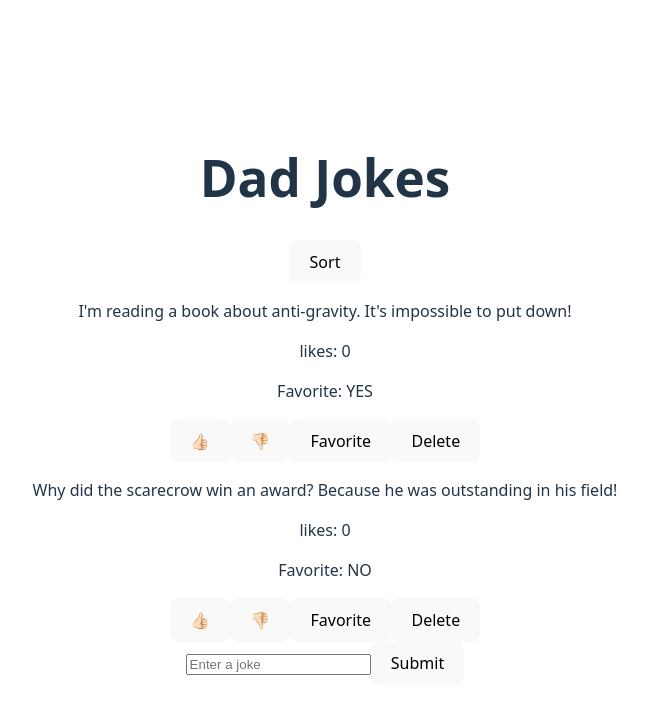
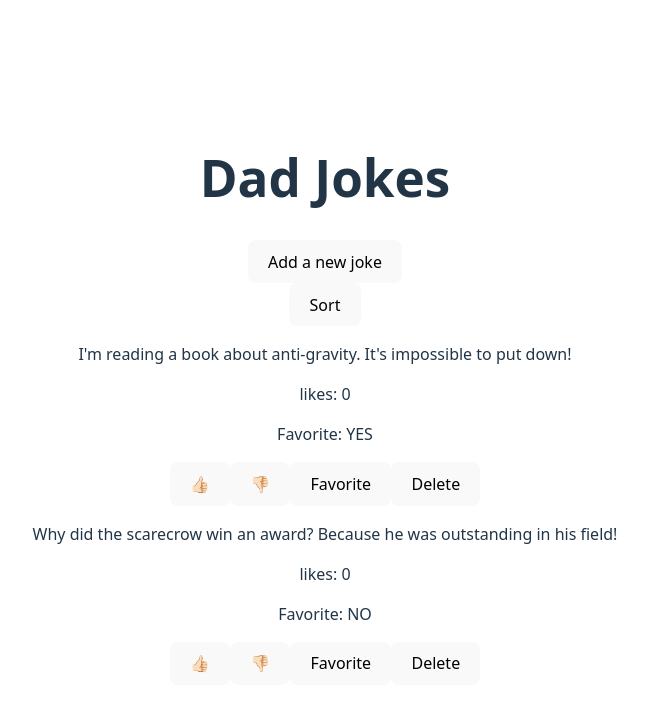
Before and after one commit to manikantareddy268/Sam-react, a React (Vite) app: page / in a window 1280 px wide. Shown: the top 714 px of the page, without its empty margins (315-962 px from the left). Built offline with nearby package versions, Linux system fonts and the light colour scheme.

Commit message:
Conditional Rendering Components

```diff
--- a/src/App.jsx
+++ b/src/App.jsx
@@ -7,6 +7,7 @@ import JokeForm from './JokeForm'
 function App() {
 
   const [favorite, setFavorite] = useState(1)
+  const [showForm, setShowForm] = useState(false)
 
   const [jokes, setJokes] = useState([
     {
@@ -57,7 +58,7 @@ function App() {
     }
     // jokes.push(joke) // This won't actually update the state or re-render the component
     setJokes([joke, ...jokes])
-    console.log("New joke submitted: ", text)
+    setShowForm(false)
   }
 
   const handleDeleteJoke = (id) => {
@@ -94,20 +95,21 @@ function App() {
     setJokes([...jokes].sort((a, b) => b.likes - a.likes))
   }
 
+  const handleAddNewJoke = () => {
+    setShowForm(true)
+  }
+
   return (
       <div className="App">
         <h1>Dad Jokes</h1>
 
+        <button onClick={handleAddNewJoke}>Add a new joke</button> <br />
+
+        {showForm ?
+          <JokeForm onNewJoke={handleNewJoke} />
+          :
+          <>
             <button onClick={handleSort}>Sort</button>
-
-        {/* {jokes.map(joke => (
-          <Joke key={joke.id} joke={joke.joke} rating={joke.rating} />
-        ))}
-
-        <h1>Best Jokes</h1>
-        {jokes.filter(joke => joke.rating === 5).map(joke => (
-          <Joke key={joke.id} joke={joke.joke} rating={joke.rating} />
-        ))} */}
 
             {jokes.map(joke => (
               <Joke
@@ -118,13 +120,8 @@ function App() {
               onDislike={handleDislike}
               {...joke} />
             ))}
-
-        {/* <button onClick={handleClick}>Do Something</button> */}
-
-        {/* <Form onSubmit={handleSubmit} /> */}
-
-        <JokeForm onNewJoke={handleNewJoke} />
-
+          </>
+        }
       </div>
   )
 }
--- a/src/JokeForm.jsx
+++ b/src/JokeForm.jsx
@@ -3,17 +3,25 @@ import { useState } from "react"
 export default function JokeForm({onNewJoke}) {
 
     const [text, setText] = useState("")
+    const [error, setError] = useState("")
 
     const handleSubmit = (e) => {
         e.preventDefault()
+        if (text.length < 5) {
+            setError("Joke must be at least 5 characters long")
+            return
+        }
+        setError("")
         onNewJoke(text)
         setText("")
     }
 
     return (
         <form onSubmit={handleSubmit}>
-            <input type="text" placeholder="Enter a joke" value={text} onChange={e => setText(e.target.value)} />
-            <button type="submit">Submit</button>
+            <label htmlFor="text">New Joke:</label> <br />
+            <input type="text" placeholder="Enter a joke" value={text} onChange={e => setText(e.target.value)} /> <br />
+            {error && <p>{error}</p>}
+            <button type="submit">Add Joke</button>
         </form>
     )
 }
```
Lines whose indentation alone changed are shown as unchanged.
